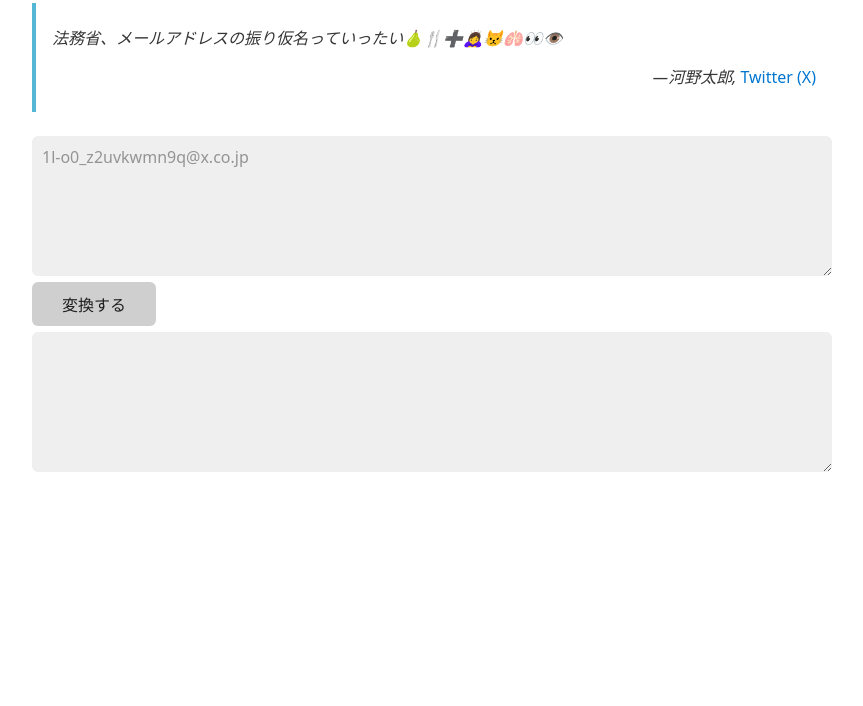
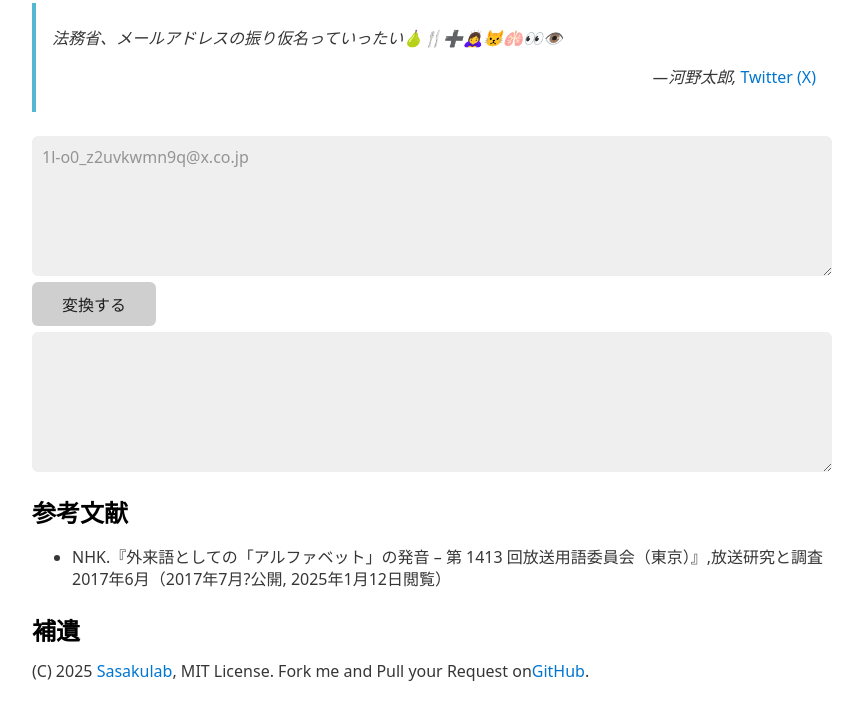
Before and after one commit to m-tsuru/yomi, a plain HTML site: page index.html in a window 1280 px wide. Shown: the part 94-800 px from the top of the page, without its empty margins (208-1071 px from the left). Drawn offline with Linux system fonts and the light colour scheme.

Commit message:
Add: 参考文献と補遺

```diff
--- a/index.html
+++ b/index.html
@@ -17,6 +17,13 @@
         <textarea id="original" placeholder="1l-o0_z2uvkwmn9q@x.co.jp"></textarea>
         <button id="convert" onclick="main()">変換する</button>
         <textarea id="encoded" placeholder=""></textarea>
+
+        <h2>参考文献</h2>
+        <ul>
+        <li>NHK.『外来語としての「アルファベット」の発音 &ndash; 第 1413 回放送用語委員会（東京）』,放送研究と調査 2017年6月（2017年7月?公開, 2025年1月12日閲覧）</li>
+        </ul>
+        <h2>補遺</h2>
+        (C) 2025 <a href="https://sasakulab.com">Sasakulab</a>, MIT License. Fork me and Pull your Request on<a href="https://github.com/m-tsuru/yomi">GitHub</a>.
     </main>
 </body>
 </html>
```
